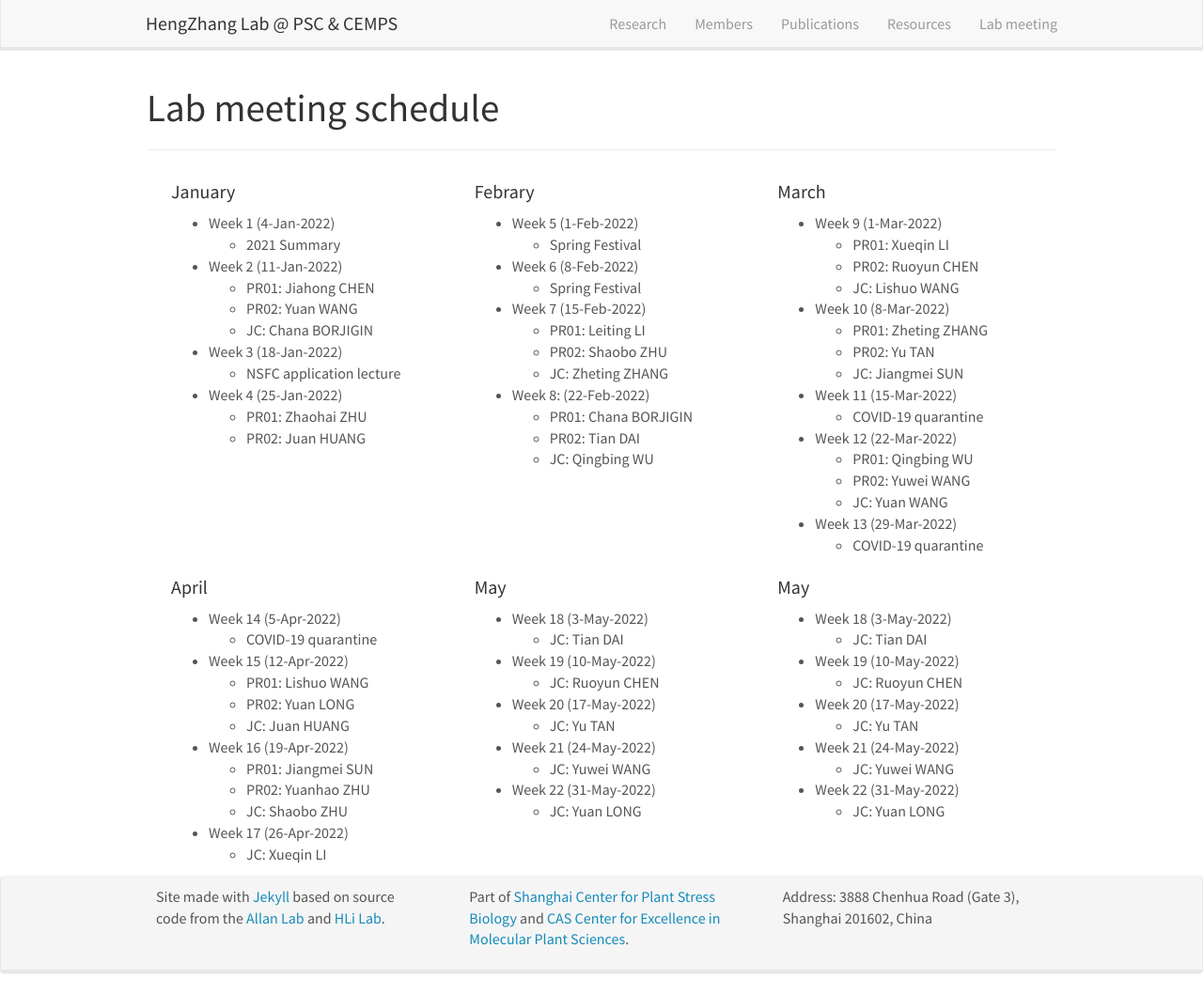
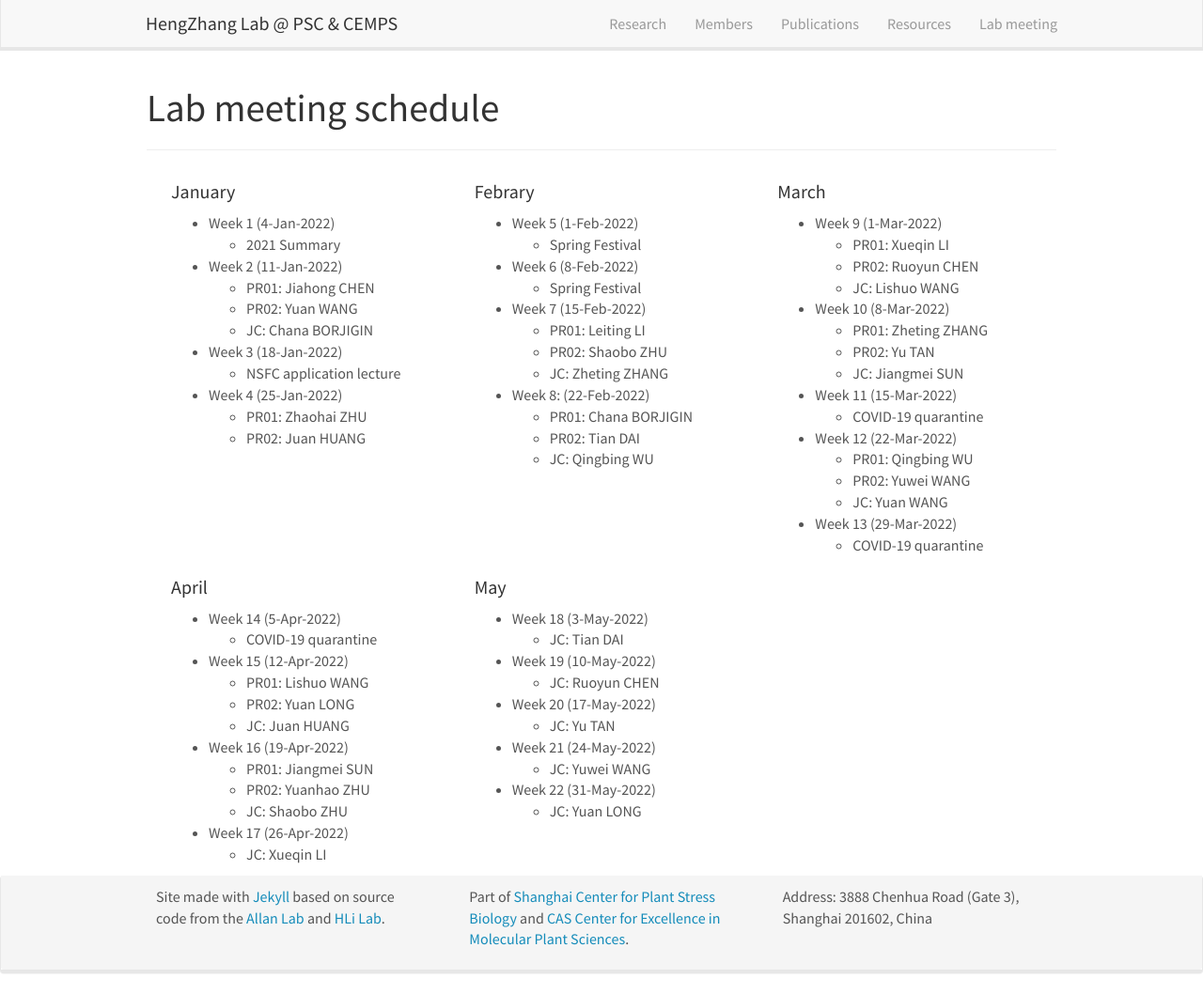
Before and after one commit to hengzhanglab/hengzhanglab.github.io, a Jekyll site: the page built from _pages/labmeeting.md, in a window 1280 px wide and 1058 px high. Shown: the whole window at 94% size. Built offline with Jekyll 4.4.1, drawn with Linux system fonts in a browser that asks for light colours; nearby versions of some CDN libraries.

Commit message:
Update labmeeting.md

```diff
--- a/_pages/labmeeting.md
+++ b/_pages/labmeeting.md
@@ -92,18 +92,4 @@ permalink: /labmeeting/
   - JC: Yuan LONG
 </div>
 
-<div class="col-sm-4 clearfix">
-#### May
-- Week 18 (3-May-2022)
-  - JC: Tian DAI
-- Week 19 (10-May-2022)
-  - JC: Ruoyun CHEN
-- Week 20 (17-May-2022)
-  - JC: Yu TAN
-- Week 21 (24-May-2022)
-  - JC: Yuwei WANG
-- Week 22 (31-May-2022)
-  - JC: Yuan LONG
-</div>
-
 ---
```
